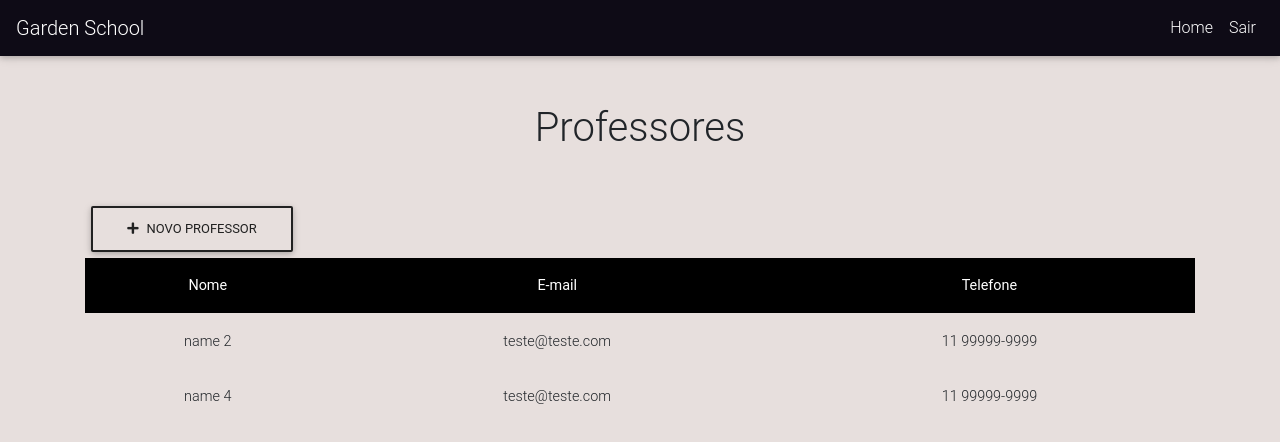
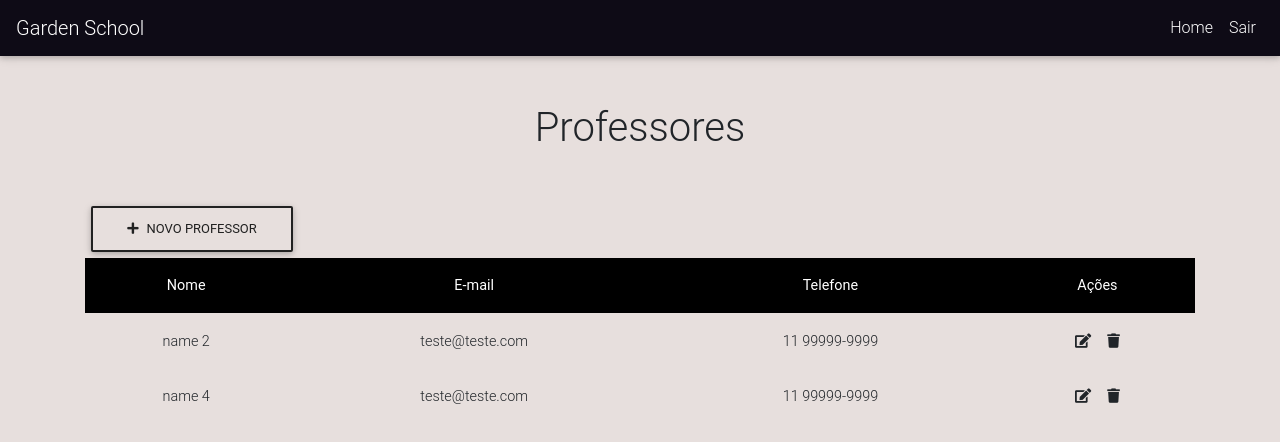
Before and after one commit to gmorae/GardenSchool, an Angular app: page /Adm/CadastroProf in a window 1280 px wide. Shown: the top 442 px of the page. Built offline with nearby package versions, Linux system fonts and the light colour scheme; data requests are answered from the project's data file.

Commit message:
Colocando os icones de ações na tabela

```diff
--- a/src/app/pages/adm/cadastrar-aluno/cadastrar-aluno.component.html
+++ b/src/app/pages/adm/cadastrar-aluno/cadastrar-aluno.component.html
@@ -2,14 +2,16 @@
     <h1 class="my-5 text-center">
         Alunos
     </h1>
-    <button type="button" data-toggle="modal" data-target="#modalRegisterForm" class="btn btn-outline-dark black waves-effect"><i class="fas fa-plus pr-2"
-            aria-hidden="true"></i>Novo aluno</button>
+    <button type="button" data-toggle="modal" data-target="#modalRegisterForm"
+        class="btn btn-outline-dark black waves-effect"><i class="fas fa-plus pr-2" aria-hidden="true"></i>Novo
+        aluno</button>
     <table class="table text-center table-borderless">
         <thead class="black white-text">
             <tr>
                 <th scope="col">Nome</th>
                 <th scope="col">E-mail</th>
                 <th scope="col">Telefone</th>
+                <th scope="col">Ações</th>
             </tr>
         </thead>
         <tbody>
@@ -17,6 +19,10 @@
                 <td>{{i.name}}</td>
                 <td>{{i.email}}</td>
                 <td>{{i.phone}}</td>
+                <td>
+                    <span class="table-remove "><i class="fa fa-edit" aria-hidden="true"></i></span>
+                    <span class="table-remove ml-3"><i class="fa fa-trash" aria-hidden="true"></i></span>
+                </td>
             </tr>
         </tbody>
     </table>
--- a/src/app/pages/adm/cadastrar-prof/cadastrar-prof.component.html
+++ b/src/app/pages/adm/cadastrar-prof/cadastrar-prof.component.html
@@ -2,14 +2,16 @@
     <h1 class="my-5 text-center">
         Professores
     </h1>
-    <button type="button" data-toggle="modal" data-target="#modalRegisterForm"  class="btn btn-outline-dark black waves-effect"><i class="fas fa-plus pr-2"
-            aria-hidden="true"></i>Novo Professor</button>
+    <button type="button" data-toggle="modal" data-target="#modalRegisterForm"
+        class="btn btn-outline-dark black waves-effect"><i class="fas fa-plus pr-2" aria-hidden="true"></i>Novo
+        Professor</button>
     <table class="table text-center table-borderless">
         <thead class="black white-text">
             <tr>
                 <th scope="col">Nome</th>
                 <th scope="col">E-mail</th>
                 <th scope="col">Telefone</th>
+                <th scope="col">Ações</th>
             </tr>
         </thead>
         <tbody>
@@ -17,6 +19,10 @@
                 <td>{{i.name}}</td>
                 <td>{{i.email}}</td>
                 <td>{{i.phone}}</td>
+                <td>
+                    <span class="table-remove "><i class="fa fa-edit" aria-hidden="true"></i></span>
+                    <span class="table-remove ml-3"><i class="fa fa-trash" aria-hidden="true"></i></span>
+                </td>
             </tr>
         </tbody>
     </table>
```
